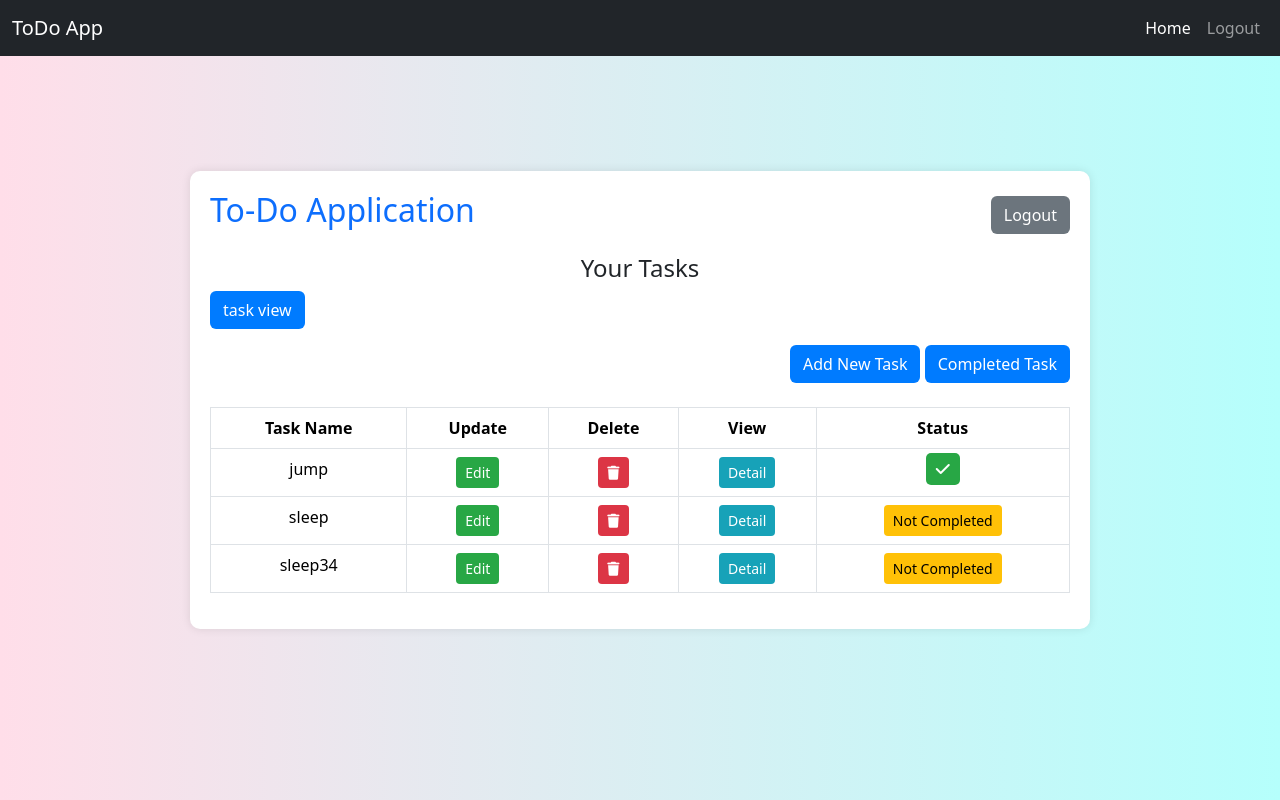
After one commit to febin195/ToDo, a Django app: page /home/ in a window 1280 px wide. The commit adds this page. Run offline with Django 5.2, Linux system fonts and the light colour scheme; a user stored in the database is signed in; data comes from the database, SQL or seed files in the repository; both versions use the stored data as it was after the commit; parts of the project's set-up code (start-up, migrations or seed data) failed here and were passed over.

Commit message:
first commit

```diff
--- a/ToDo/urls.py
+++ b/ToDo/urls.py
@@ -29,4 +29,8 @@ urlpatterns = [
     path('detail/<int:pk>',views.TaskDetail.as_view(),name='detail'),
     path('status/<int:pk>',views.Task_Status.as_view(),name='status'),
     path('logout/',views.Signout.as_view(),name="logout"),
+    path('completed/',views.Completed_view.as_view(),name='complete'),
+    path('home/',views.Taskhome.as_view(),name='home'),
+    path('userdetails/',views.Userdetailview.as_view(),name='userdetails')
+
 ]
--- a/myapp/forms.py
+++ b/myapp/forms.py
@@ -26,4 +26,4 @@ class Taskform(forms.ModelForm):
 
         model=TaskModel
 
-        fields=["task_name"]
+        fields=["task_name","due_date","priority_level"]
--- a/myapp/models.py
+++ b/myapp/models.py
@@ -4,10 +4,22 @@ from django.contrib.auth.models import User
 
 class TaskModel(models.Model):
 
-    task_name=models.CharField(max_length=50)
+    task_name=models.CharField(max_length=50,null=True)
 
-    created_date=models.DateField(auto_now_add=True)
+    created_date=models.DateField(auto_now_add=True,null=True)
 
-    is_completed=models.BooleanField(default=False)
+    is_completed=models.BooleanField(default=False,null=True)
 
     user_id=models.ForeignKey(User,on_delete=models.CASCADE,null=True)
+
+    priority=[
+        ('high','high'),
+
+        ('medium','medium'),
+
+        ('low','low')
+    ]
+
+    priority_level=models.CharField(max_length=100,choices=priority,null=True)
+
+    due_date=models.DateField(null=True)
--- /dev/null
+++ b/myapp/templates/home.html
@@ -0,0 +1,142 @@
+<!DOCTYPE html>
+<html lang="en">
+<head>
+    <meta charset="UTF-8">
+    <meta name="viewport" content="width=device-width, initial-scale=1.0">
+    <title>To-Do List</title>
+    <link href="https://cdn.jsdelivr.net/npm/bootstrap@5.3.3/dist/css/bootstrap.min.css" rel="stylesheet">
+    <link rel="stylesheet" href="https://cdnjs.cloudflare.com/ajax/libs/font-awesome/6.7.2/css/all.min.css" integrity="sha512-Evv84Mr4kqVGRNSgIGL/F/aIDqQb7xQ2vcrdIwxfjThSH8CSR7PBEakCr51Ck+w+/U6swU2Im1vVX0SVk9ABhg==" crossorigin="anonymous" referrerpolicy="no-referrer" />
+    <style>
+        body {
+            background: linear-gradient(to right, #FFDEE9, #B5FFFC);
+            min-height: 100vh;
+            display: flex;
+            align-items: center;
+            justify-content: center;
+        }
+        .container {
+            max-width: 900px;
+            background: white;
+            padding: 20px;
+            border-radius: 10px;
+            box-shadow: 0px 0px 10px rgba(0, 0, 0, 0.1);
+        }
+        th {
+            background-color: #007BFF;
+            color: white;
+            text-align: center;
+            padding: 10px;
+        }
+        td {
+            text-align: center;
+            padding: 10px;
+        }
+        .btn-edit {
+            background-color: #28a745;
+            color: white;
+        }
+        .btn-delete {
+            background-color: #dc3545;
+            color: white;
+        }
+        .btn-status {
+            background-color: #ffc107;
+            color: black;
+        }
+        .btn-view {
+            background-color: #17a2b8;
+            color: white;
+        }
+        .btn-add {
+            background-color: #007BFF;
+            color: white;
+        }
+        .btn-logout {
+            background-color: #6c757d;
+            color: white;
+        }
+        .status-pending {
+            background-color: #ffc107;
+            color: black;
+            padding: 5px 10px;
+            border-radius: 5px;
+        }
+        .status-completed {
+            background-color: #28a745;
+            color: white;
+            padding: 5px 10px;
+            border-radius: 5px;
+        }
+    </style>
+</head>
+<body>
+    {%csrf_token%}
+
+    <nav class="navbar navbar-expand-lg navbar-dark bg-dark fixed-top">
+        <div class="container-fluid">
+            <a class="navbar-brand" href="#">ToDo App</a>
+            <button class="navbar-toggler" type="button" data-bs-toggle="collapse" data-bs-target="#navbarNav" aria-controls="navbarNav" aria-expanded="false" aria-label="Toggle navigation">
+                <span class="navbar-toggler-icon"></span>
+            </button>
+            <div class="collapse navbar-collapse" id="navbarNav">
+                <ul class="navbar-nav ms-auto">
+                    <li class="nav-item">
+                        <a class="nav-link active" aria-current="page" href="{%url 'home' %}">Home</a>
+                    </li>
+                    <li class="nav-item">
+                        <a class="nav-link" href="{%url 'logout' %}">Logout</a>
+                    </li>
+                </ul>
+            </div>
+        </div>
+    </nav>
+    <div class="container">
+        <div class="d-flex justify-content-between align-items-center mb-3">
+            <h2 class="text-primary"> To-Do Application</h2>
+            <a href="{% url 'logout' %}" class="btn btn-logout">Logout</a>
+        </div>
+        <h4 class="text-center text-dark">Your Tasks</h4>
+
+        <div class="mb-3">
+            <a href="{% url 'viewall' %}" class="btn btn-add">task view</a>
+        </div>
+
+        <div class="text-end mb-3">
+            <a href="{% url 'create' %}" class="btn btn-add">Add New Task</a>
+            <a href="{% url 'complete' %}" class="btn btn-add">Completed Task</a>
+
+        </div>
+
+        <table class="table table-bordered table-hover mt-4">
+            <thead>
+                <tr>
+                    <th>Task Name</th>
+                    <th>Update</th>
+                    <th>Delete</th>
+                    <th>View</th>
+                    <th>Status</th>
+                </tr>
+            </thead>
+            <tbody>
+                {% for i in data %}
+                <tr>
+                    <td>{{ i.task_name }}</td>
+                    <td><a href="{% url 'update' i.id %}" class="btn btn-edit btn-sm">Edit</a></td>
+                    <td><a href="{% url 'delete' i.id %}" class="btn btn-delete btn-sm"><i class="fa-solid fa-trash"></i></a></td>
+                    <td><a href="{% url 'detail' i.id %}" class="btn btn-view btn-sm">Detail</a></td>
+                    <td>
+                        {% if i.is_completed  == False %}
+                        <a href="{%url 'status' i.id%}" class="btn btn-status btn-sm">Not Completed</a>
+                        {% else %}
+                        <a href="" class="status-completed"><i class="fa-solid fa-check"></i></a>
+
+
+                        {% endif %}
+                    </td>
+                </tr>
+                {% endfor %}
+            </tbody>
+        </table>
+    </div>
+</body>
+</html>
--- a/myapp/templates/login.html
+++ b/myapp/templates/login.html
@@ -15,7 +15,7 @@
         }
     </style>
 </head>
-<body style="background-image: linear-gradient( 90.1deg,  rgba(8,81,98,1) 14.5%, rgba(198,231,249,1) 135.4% );">
+<body style="background: linear-gradient(to right, #FFDEE9, #B5FFFC);">
 
     <div class="container d-flex justify-content-center w-75 align-items-center vh-100">
         <div class="card w-50 shadow-lg py-2 border border-secondary-subtle" style="background-image: radial-gradient( circle 1292px at -13.6% 51.7%,  rgba(0,56,68,1) 0%, rgba(163,217,185,1) 51.5%, rgba(255,252,247,1) 88.6% );">
--- a/myapp/templates/taskupdate.html
+++ b/myapp/templates/taskupdate.html
@@ -48,7 +48,7 @@ background-image: linear-gradient(19deg, #3EECAC 0%, #EE74E1 100%);
            crossorigin="anonymous">
      <style>
          body {
-             background: linear-gradient(19deg, #3EECAC 0%, #EE74E1 100%);
+            background: linear-gradient(to right, #FFDEE9, #B5FFFC);
              min-height: 100vh;
              margin: 0;
              padding: 0;
--- a/myapp/templates/taskview.html
+++ b/myapp/templates/taskview.html
@@ -11,7 +11,7 @@
     <link rel="stylesheet" href="https://cdnjs.cloudflare.com/ajax/libs/font-awesome/6.7.2/css/all.min.css" integrity="sha512-Evv84Mr4kqVGRNSgIGL/F/aIDqQb7xQ2vcrdIwxfjThSH8CSR7PBEakCr51Ck+w+/U6swU2Im1vVX0SVk9ABhg==" crossorigin="anonymous" referrerpolicy="no-referrer" />
     <style>
         body {
-            background-image: linear-gradient(179.1deg, rgba(255,250,172,1) 10.3%, rgba(13,167,168,1) 148%);
+            background: linear-gradient(to right, #FFDEE9, #B5FFFC);
             min-height: 100vh;
             margin: 0;
             padding: 20px 0;
@@ -116,6 +116,8 @@
                         <th scope="col">Delete</th>
                         <th scope="col">Detail</th>
                         <th scope="col">Status</th>
+                        <th scope="col">Due Date</th>
+                        <th scope="col">Priority Level</th>
                     </tr>
                 </thead>
                 <tbody>
@@ -130,6 +132,8 @@
                         {% else %}
                         <td><i class="fa-solid fa-check"></i></td>
                         {% endif %}
+                        <td>{{i.due_date}}</td>
+                        <td>{{i.priority_level}}</td>
                     </tr>
                     {% endfor %}
                 </tbody>
--- a/myapp/views.py
+++ b/myapp/views.py
@@ -83,12 +83,20 @@ class Login(View):
                 # print(request.user)
 
 
-                return redirect("create")
+                return redirect("home")
 
             else:
 
                 return render(request,"login.html")
+class Taskhome(View):
 
+    def get(self,request):
+
+
+
+        data=TaskModel.objects.filter(user_id=request.user)
+
+        return render(request,"home.html",{'data':data})
 
 class TaskAdd(View):
 
@@ -110,7 +118,7 @@ class TaskAdd(View):
 
             data=TaskModel.objects.filter(user_id=request.user).order_by('is_completed','created_date')
 
-            return render(request,"addtask.html",{'form':form,'data':data})
+            return render(request,"home.html",{'form':form,'data':data})
 
 
 class TaskAll(View):
@@ -134,7 +142,7 @@ class TaskDelete(View):
 
             data.delete()
 
-            return redirect('create')
+            return redirect('home')
 
         else:
 
@@ -167,7 +175,7 @@ class TaskUpdate(View):
 
         data=TaskModel.objects.filter(user_id=request.user)
 
-        return redirect('create')
+        return redirect('home')
 
 @method_decorator(decorator=is_user,name='dispatch')
 class TaskDetail(View):
@@ -195,7 +203,7 @@ class Task_Status(View):
 
             data.save()
 
-        return redirect('create')
+        return redirect('home')
 
 
 class Signout(View):
@@ -207,41 +215,25 @@ class Signout(View):
         return redirect('login')
 
 
+class Completed_view(View):
+
+    def get(self,request):
+
+        data=TaskModel.objects.filter(is_completed=True,user_id=request.user)
+
+        return render(request,'completed.html',{'data':data})
+
+
+class Userdetailview(View):
+
+    def get(self,request):
+
+        total=TaskModel.objects.filter(user_id=request.user).count()
+
+        incompleted=TaskModel.objects.filter(user_id=request.user,is_completed=False).count()
+
+        completed=total-incompleted
 
 
 
-
-
-
-
-
-
-
-
-
-
-
-
-
-
-
-
-
-# class Add_task(View):
-#     def get(self,request):
-
-#         form=Taskform
-
-#         return render(request,"index.html",{'form':form})
-
-#     def post(self,request):
-
-#         form=Taskform(request.POST)
-
-#         if form.is_valid():
-
-#             print(form.cleaned_data)
-
-#             TaskModel.objects.create(**form.cleaned_data)
-
-#             return render(request,"index.html",{"form":form})
+        return render(request,'userdetail.html',{'total':total,'incompleted':incompleted,'completed':completed})
```
Also changed, not shown: myapp/templates/addtask.html (+10 -12 lines), myapp/templates/completed.html (added, +76 -0 lines), myapp/templates/detail.html (+44 -26 lines), myapp/templates/userdetail.html (added, +107 -0 lines), db.sqlite3, myapp/migrations/0003_taskmodel_due_date_taskmodel_priority_level_and_more.py (added).
